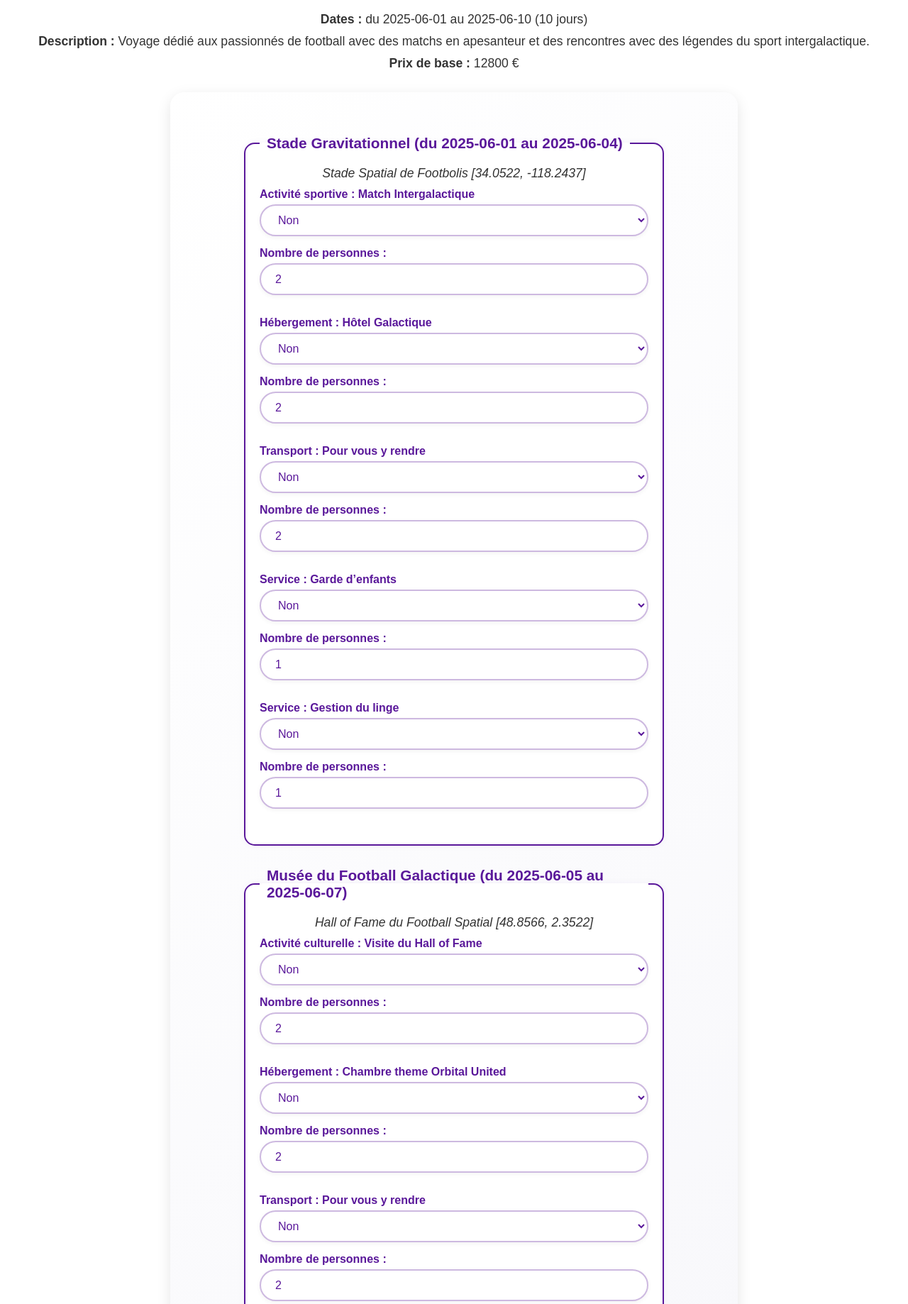
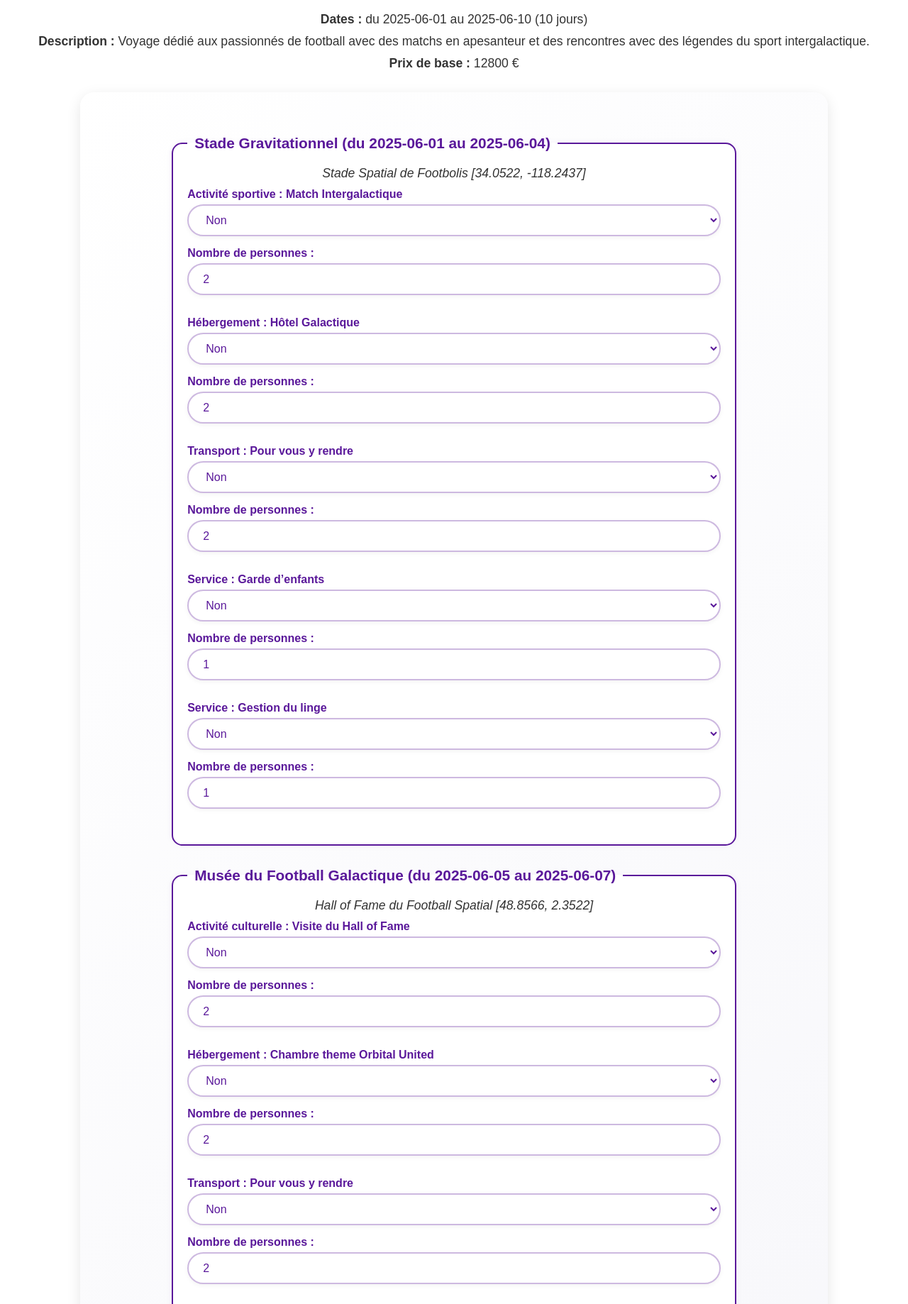
Before and after one commit to Bubuline3011/CY-Planet, a PHP site: page /voyage_detail.php?id=1 in a window 1280 px wide. Shown: the part 148-1986 px from the top of the page at 71% size. Run offline with PHP 8.4, Linux system fonts and the light colour scheme.

Commit message:
Add files via upload

```diff
--- a/style.css
+++ b/style.css
@@ -1038,7 +1038,7 @@ body.detail .page-contenu h1 {
 
 .detail form {
     width: 90%;
-    max-width: 800px;
+    max-width: 90%;
     margin: 30px auto;
     padding: 30px;
     background: linear-gradient(135deg, #ffffff, #f4f4f9);
```
